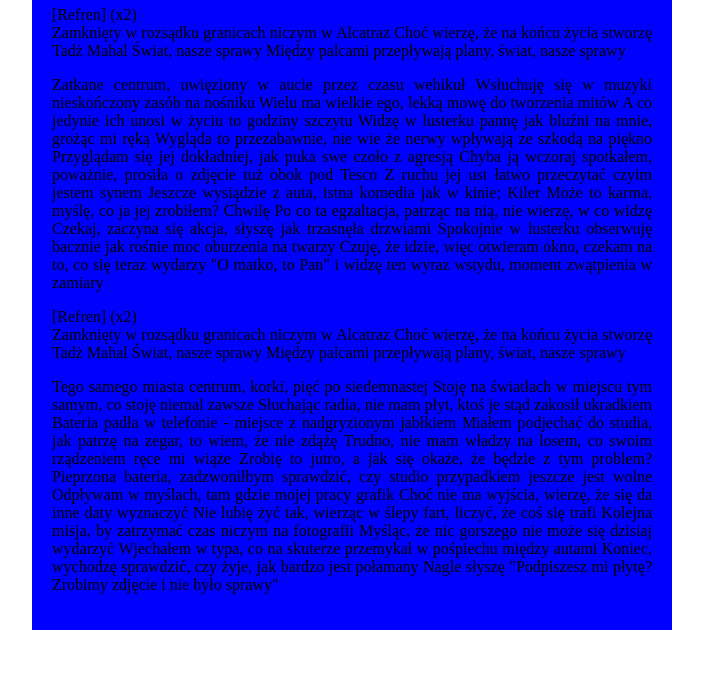
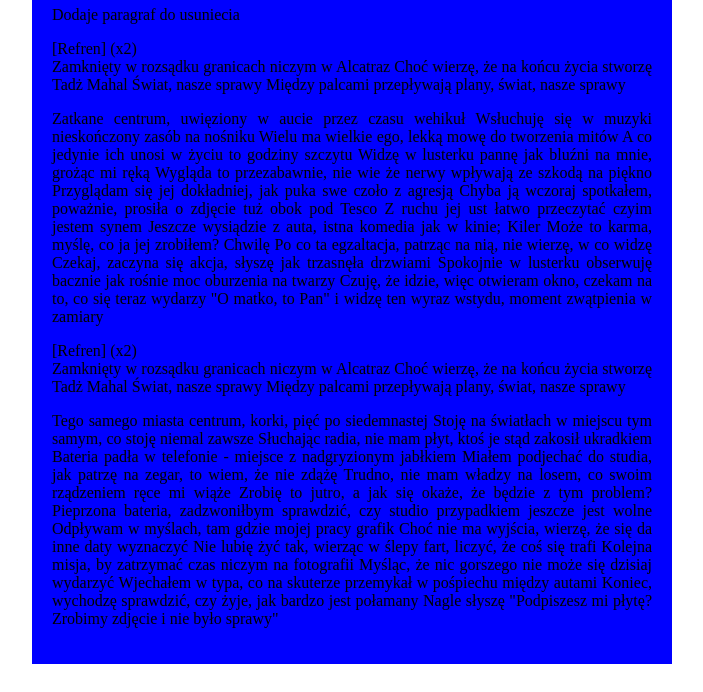
Before and after one commit to Krystian2017/learning-git-2, a plain HTML site: page index.html in a window 1280 px wide. Shown: the part 180-872 px from the top of the page, without its empty margins (288-991 px from the left). Before the commit the page ends 838 px from the top, so only its background shows below. Drawn offline with Linux system fonts and the light colour scheme.

Commit message:
Add paragraph to index.html

```diff
--- a/index.html
+++ b/index.html
@@ -9,6 +9,7 @@
 		<div class="content">
 			<h1>Tytuł: Alcatraz</h1>
 			<h1>Autor: O.S.T.R.</h1>
+			<p>Dodaje paragraf do usuniecia</p>
 			<p>[Refren] (x2)<br>
 			Zamknięty w rozsądku granicach niczym w Alcatraz
 			Choć wierzę, że na końcu życia stworzę Tadż Mahal
```
